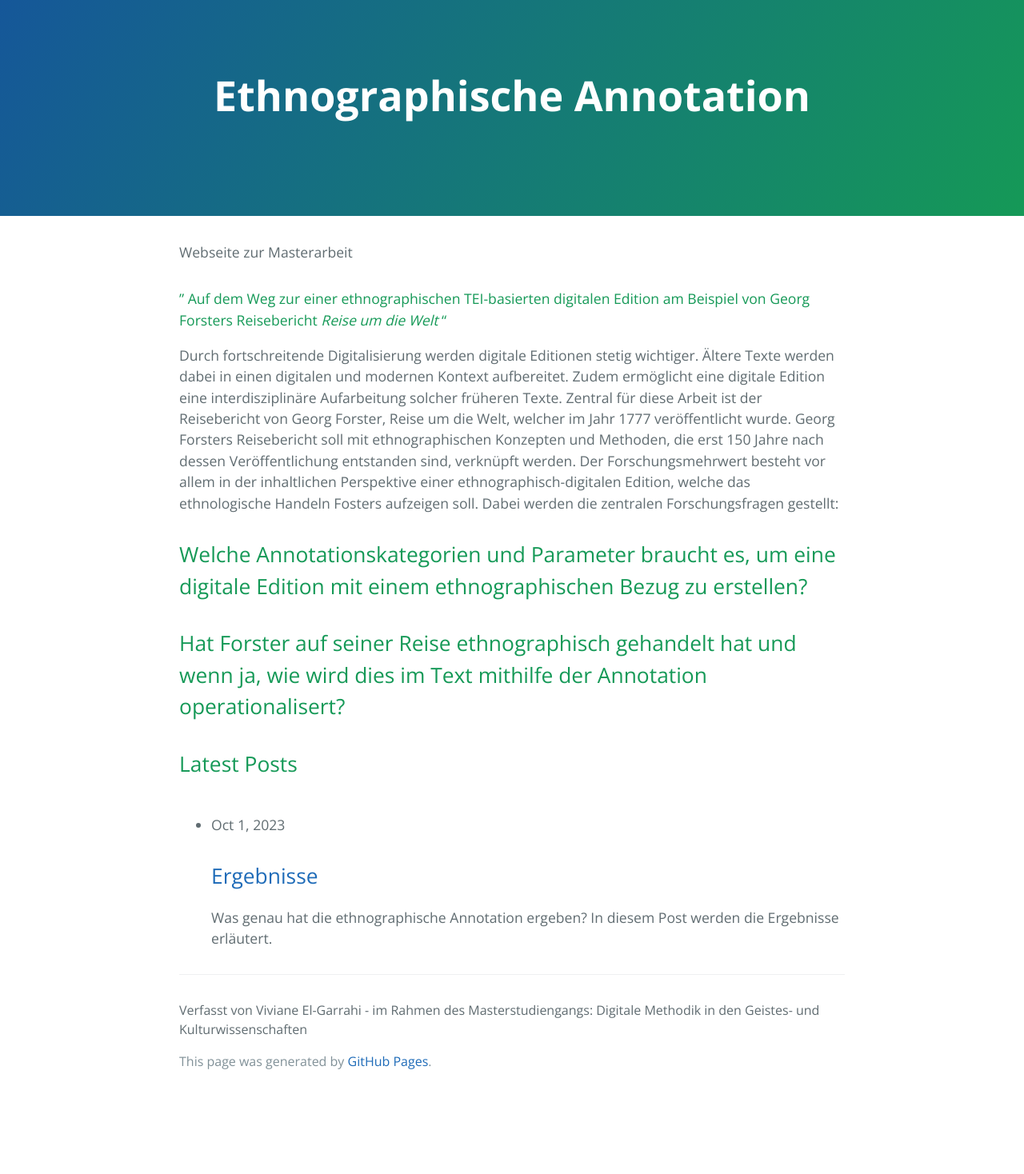
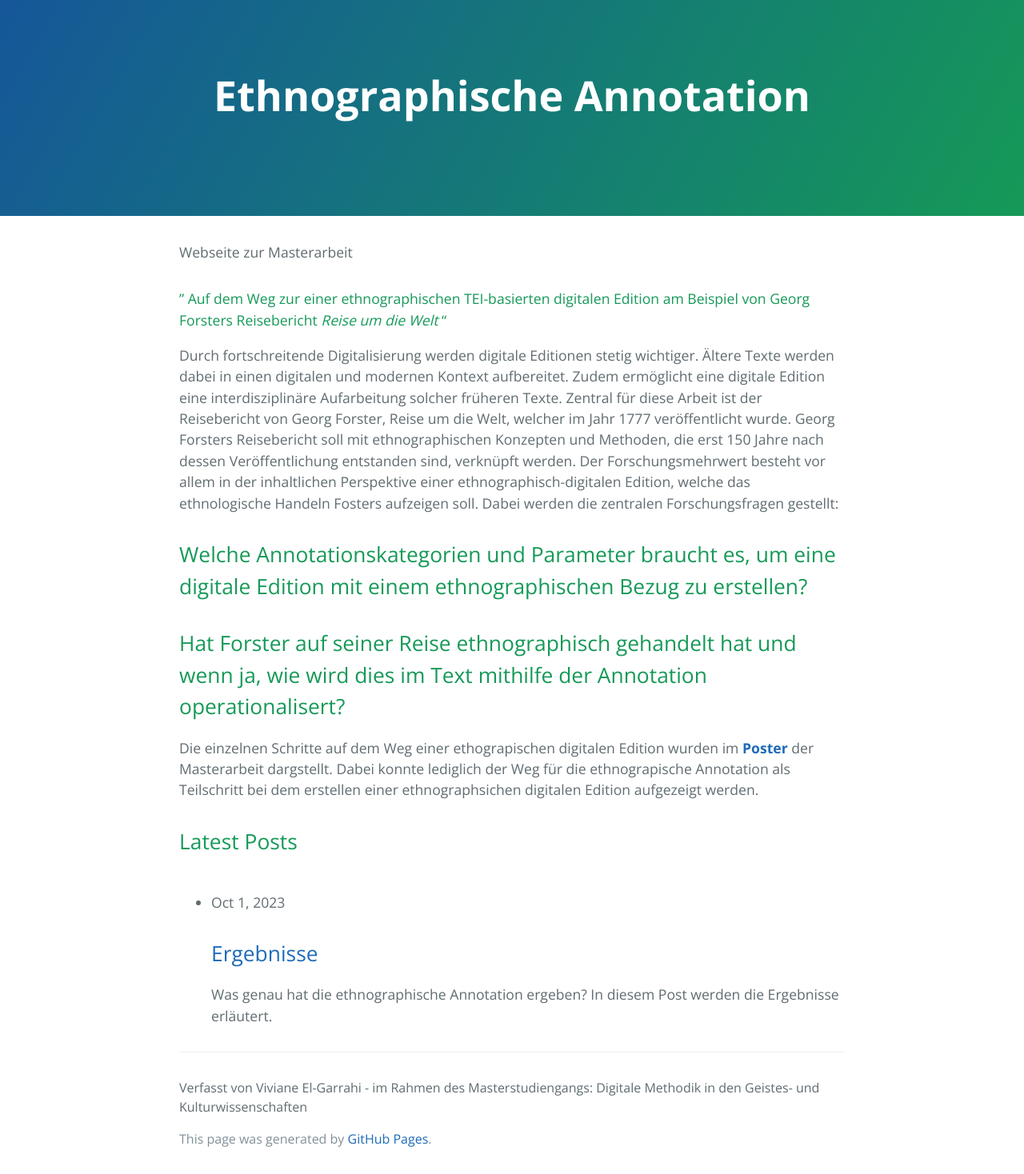
Before and after one commit to ethno-annotation/ethno-annotation.github.io, a Jekyll site: the page built from index.markdown, in a window 1280 px wide. Shown: the whole page at 80% size. Built offline with Jekyll 4.4.1, drawn with Linux system fonts in a browser that asks for light colours; before the commit the page ends 1371 px from its top, so only the background shows below that.

Commit message:
add poster to home

```diff
--- a/index.markdown
+++ b/index.markdown
@@ -10,3 +10,5 @@ Webseite zur Masterarbeit
 Durch fortschreitende Digitalisierung werden digitale Editionen stetig wichtiger. Ältere Texte werden dabei in einen digitalen und modernen Kontext aufbereitet. Zudem ermöglicht eine digitale Edition eine interdisziplinäre Aufarbeitung solcher früheren Texte. Zentral für diese Arbeit ist der Reisebericht von Georg Forster, Reise um die Welt, welcher im Jahr 1777 veröffentlicht wurde. Georg Forsters Reisebericht soll mit ethnographischen Konzepten und Methoden, die erst 150 Jahre nach dessen Veröffentlichung entstanden sind, verknüpft werden. Der Forschungsmehrwert besteht vor allem in der inhaltlichen Perspektive einer ethnographisch-digitalen Edition, welche das ethnologische Handeln Fosters aufzeigen soll. Dabei werden die zentralen Forschungsfragen gestellt:
 ## Welche Annotationskategorien und Parameter braucht es, um eine digitale Edition mit einem ethnographischen Bezug zu erstellen?
 ## Hat Forster auf seiner Reise ethnographisch gehandelt hat und wenn ja, wie wird dies im Text mithilfe der Annotation operationalisert?
+
+Die einzelnen Schritte auf dem Weg einer ethograpischen digitalen Edition wurden im **[Poster](  https://ethno-annotation.github.io/poster/ "Optionaler Titel")** der Masterarbeit dargstellt. Dabei konnte lediglich der Weg für die ethnograpische Annotation als Teilschritt bei dem erstellen einer ethnographsichen digitalen Edition aufgezeigt werden.
```
